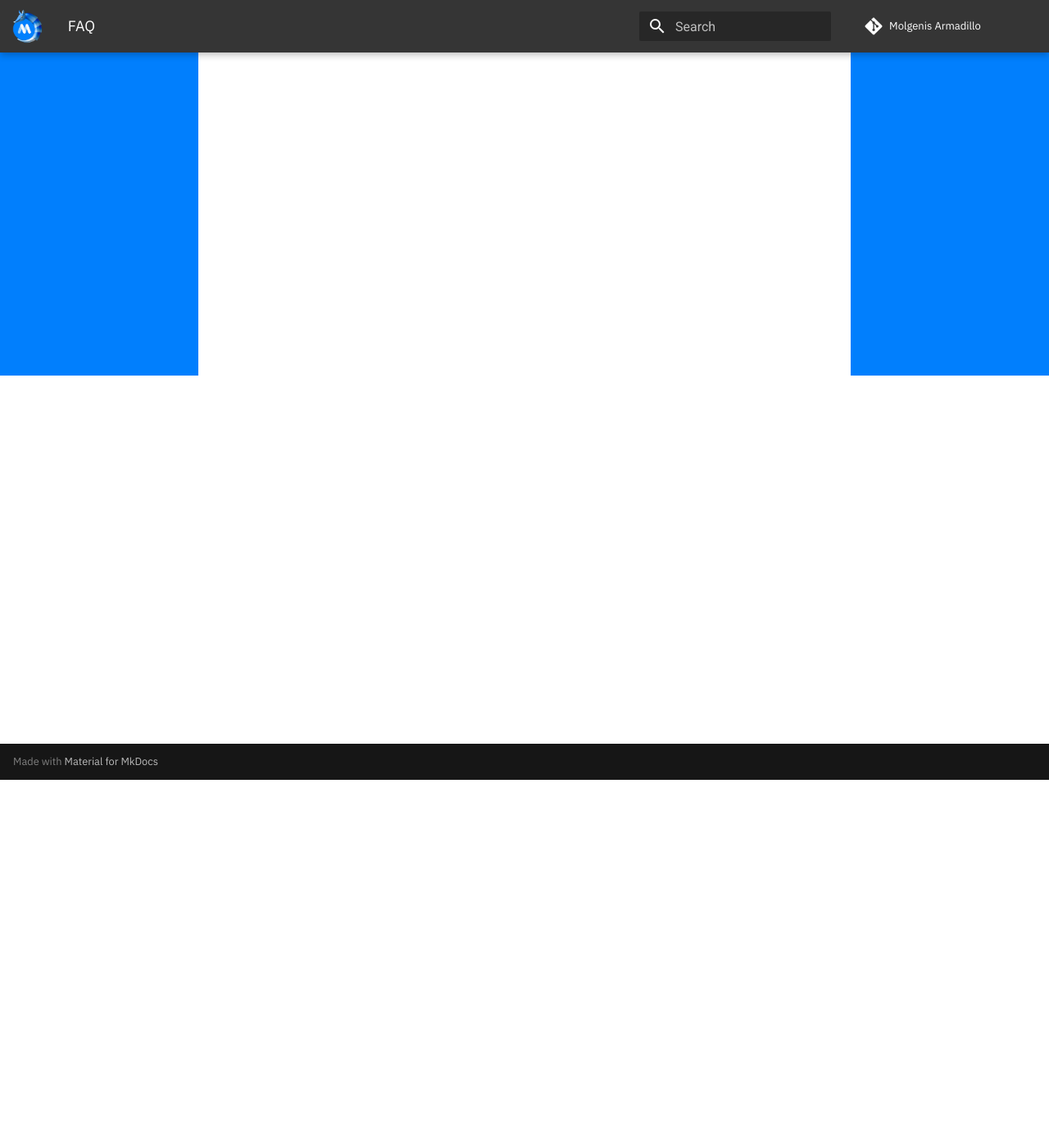
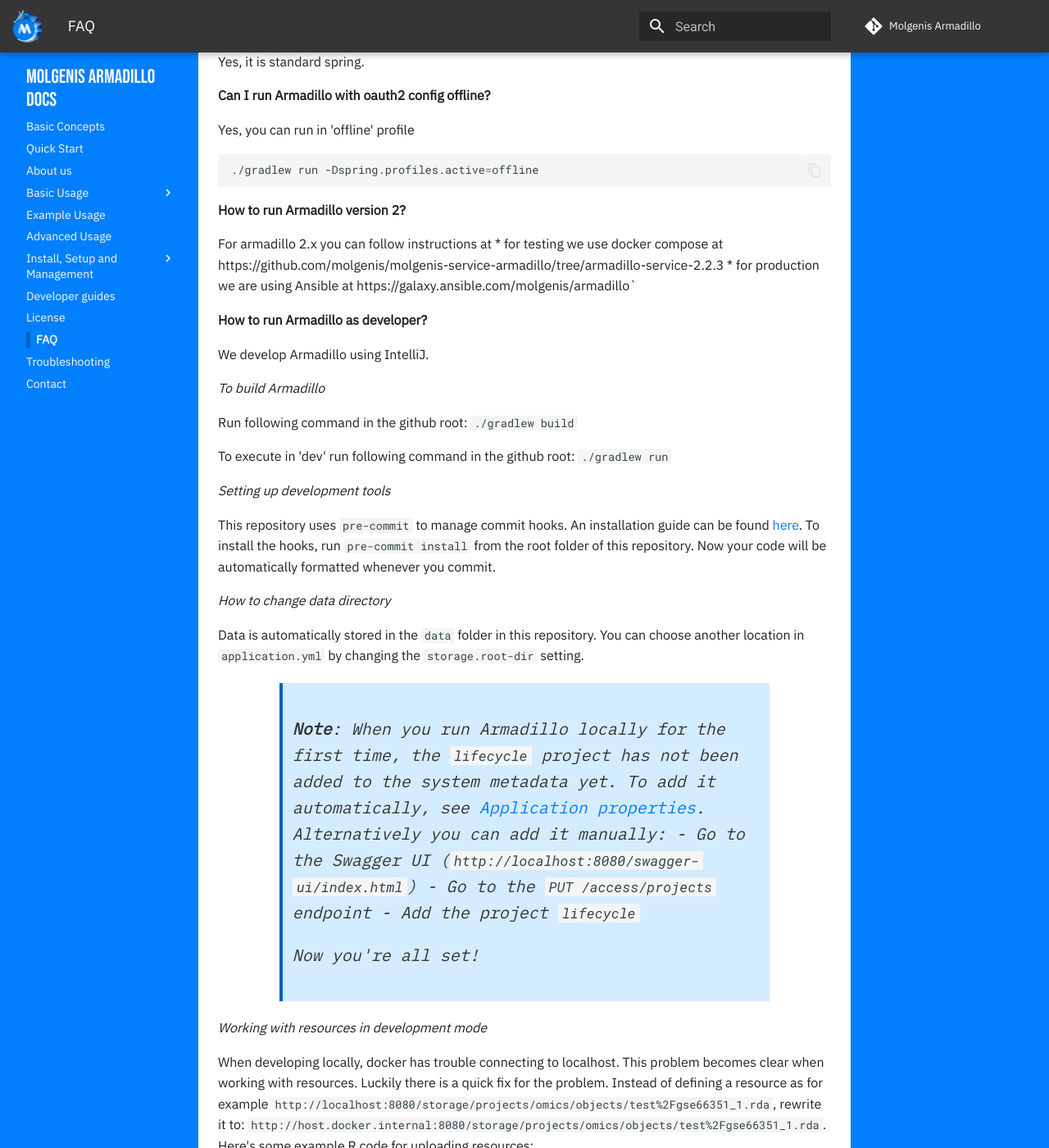
Before and after one commit to molgenis/molgenis-service-armadillo, an MkDocs documentation site: the page built from docs/pages/faq.md, in a window 1280 px wide and 1400 px high, scrolled down 449 px. Shown: the whole window at 82% size. Built offline with MkDocs 1.6.1 and Material for MkDocs 9.7.7, drawn with Linux system fonts in a browser that asks for light colours; comment, search, counter and statistics services are not loaded; some of the changed text lies outside the part shown.

Commit message:
docs(faq): write docs

````diff
--- a/docs/pages/faq.md
+++ b/docs/pages/faq.md
@@ -1 +1,108 @@
 # Frequently Asked Questions
+
+**Docker gives a 'java.socket' error**
+
+You might need to enable Docker socket. On Docker desktop you can find that under 'settings' and 'advanced'.
+
+**## **Can I use docker compose to start profiles?**
+
+Instead of making Armadillo start/stop DataSHIELD profiles you can also use docker compose.
+See commented section in docker-compose.yml file.
+
+**Can I pass environment or commandline variables instead of application.yml?**
+
+Yes, it is standard spring.
+
+**Can I run Armadillo with oauth2 config offline?**
+
+Yes, you can run in 'offline' profile
+
+```bash
+./gradlew run -Dspring.profiles.active=offline
+```
+
+**How to run Armadillo version 2?**
+
+For armadillo 2.x you can follow instructions at
+* for testing we use docker compose at https://github.com/molgenis/molgenis-service-armadillo/tree/armadillo-service-2.2.3
+* for production we are using Ansible at https://galaxy.ansible.com/molgenis/armadillo`
+
+**How to run Armadillo as developer?**
+
+We develop Armadillo using IntelliJ.
+
+*To build Armadillo*
+
+Run following command in the github root:
+```./gradlew build```
+
+To execute in 'dev' run following command in the github root:
+```./gradlew run```
+
+*Setting up development tools*
+
+This repository uses `pre-commit` to manage commit hooks. An installation guide can be found [here](https://pre-commit.com/index.html#1-install-pre-commit). To install the hooks, run `pre-commit install` from the root folder of this repository. Now your code will be automatically formatted whenever you commit.
+
+*How to change data directory*
+
+Data is automatically stored in the `data` folder in this repository. You can choose another location in `application.yml` by changing the `storage.root-dir` setting.
+
+> **_Note_**: When you run Armadillo locally for the first time, the `lifecycle` project has not been
+> added to the system metadata yet. To add it automatically, see [Application properties](#application-properties).
+> Alternatively you can add it manually:
+> - Go to the Swagger UI (`http://localhost:8080/swagger-ui/index.html`)
+> - Go to the `PUT /access/projects` endpoint
+> - Add the project `lifecycle`
+>
+> Now you're all set!
+
+*Working with resources in development mode*
+
+When developing locally, docker has trouble connecting to localhost. This problem becomes clear when working with
+resources. Luckily there is a quick fix for the problem. Instead of defining a resource as for example
+`http://localhost:8080/storage/projects/omics/objects/test%2Fgse66351_1.rda`, rewrite it to:
+`http://host.docker.internal:8080/storage/projects/omics/objects/test%2Fgse66351_1.rda`. Here's some example R code
+for uploading resources:
+
+```R
+## Uploading resources
+library(MolgenisArmadillo)
+library(resourcer)
+
+token <- armadillo.get_token("http://localhost:8080/")
+
+resGSE1 <- resourcer::newResource(
+  name = "GSE66351_1",
+  secret = token,
+  url = "http://host.docker.internal:8080/storage/projects/omics/objects/test%2Fgse66351_1.rda",
+  format = "ExpressionSet"
+)
+
+armadillo.login("http://localhost:8080/")
+armadillo.upload_resource(project="omics", folder="ewas", resource = resGSE1, name = "GSE66351_1")
+```
+And for using them:
+```R
+library(DSMolgenisArmadillo)
+library(dsBaseClient)
+
+token <- armadillo.get_token("http://localhost:8080/")
+
+builder <- DSI::newDSLoginBuilder()
+builder$append(
+  server = "local",
+  url = "http://localhost:8080/",
+  token = token,
+  driver = "ArmadilloDriver",
+  profile = "uniform",
+  resource = "omics/ewas/GSE66351_1"
+)
+
+login_data <- builder$build()
+conns <- DSI::datashield.login(logins = login_data, assign = TRUE)
+
+datashield.resources(conns = conns)
+datashield.assign.resource(conns, resource="omics/ewas/GSE66351_1", symbol="eSet_0y_EUR")
+ds.class('eSet_0y_EUR', datasources = conns)
+datashield.assign.expr(conns, symbol = "methy_0y_EUR",expr = quote(as.resource.object(eSet_0y_EUR)))
+```
````
